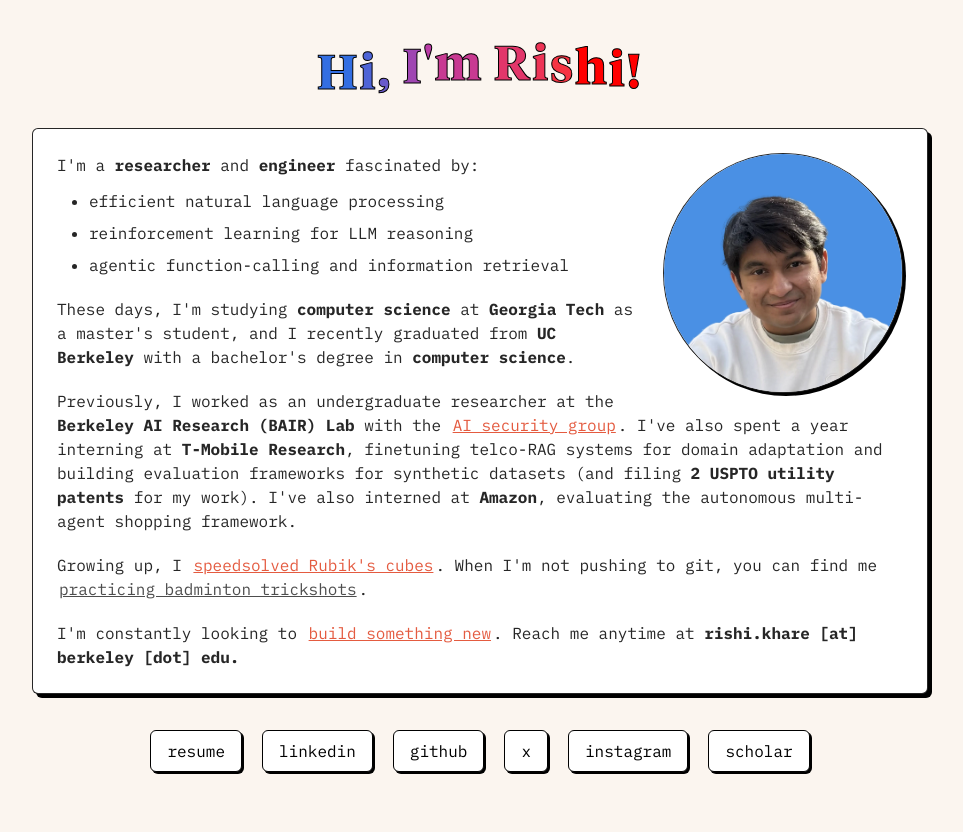
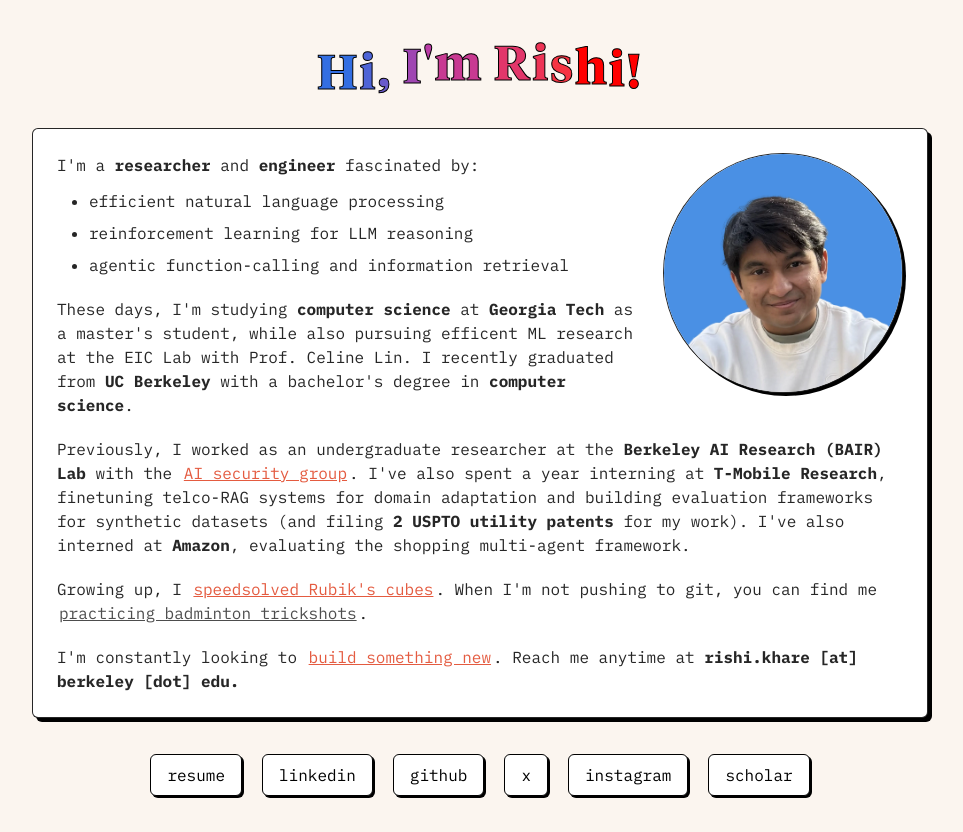
Before and after one commit to rishiskhare/rishiskhare.github.io, a Next.js app: page / in a window 1280 px wide. Shown: the whole page, without its empty margins (160-1123 px from the left). Before the commit the page ends 808 px from the top, so only its background shows below. Built offline with nearby package versions, Linux system fonts and the light colour scheme.

Commit message:
minor: added EIC lab to bio

```diff
--- a/app/page.tsx
+++ b/app/page.tsx
@@ -61,7 +61,7 @@ export default function Home() {
             </ul>
 
             <p className="mt-5">
-              These days, I'm studying <b>computer science</b> at <b>Georgia Tech</b> as a master's student, and I recently graduated from <b>UC Berkeley</b>{" "}
+              These days, I'm studying <b>computer science</b> at <b>Georgia Tech</b> as a master's student, while also pursuing efficent ML research at the EIC Lab with Prof. Celine Lin. I recently graduated from <b>UC Berkeley</b>{" "}
               with a bachelor's degree in <b>computer science</b>.
             </p>
 
@@ -69,7 +69,7 @@ export default function Home() {
               Previously, I worked as an undergraduate researcher at the <b>Berkeley AI Research (BAIR) Lab</b> with the <a href="https://sky.cs.berkeley.edu/project/matryoshka/" target="_blank" rel="noopener noreferrer" className="link">AI security group</a>.
               I've also spent a year interning at <b>T-Mobile Research</b>, finetuning
               telco-RAG systems for domain adaptation and building evaluation frameworks for synthetic datasets (and filing <b>2 USPTO utility patents</b> for my work).
-              I've also interned at <b>Amazon</b>, evaluating the autonomous multi-agent shopping framework.
+              I've also interned at <b>Amazon</b>, evaluating the shopping multi-agent framework.
             </p>
 
             <p className="mt-5">
```
